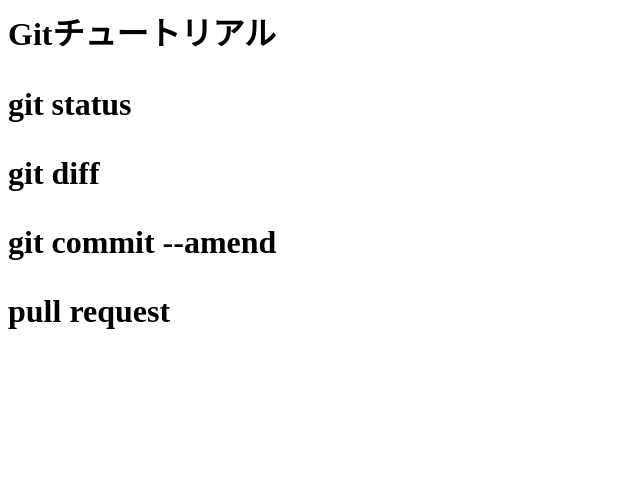
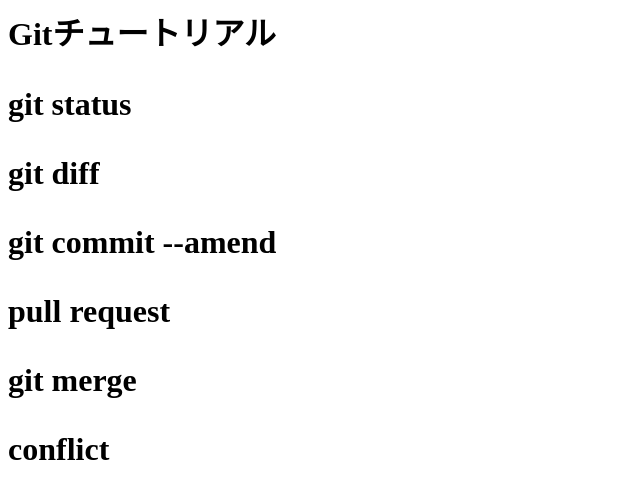
Before and after one commit to saboten3939/git_tutorial, a plain HTML site: page index.html in a window 1280 px wide. Shown: the whole page, without its empty margins (0-640 px from the left). Drawn offline with Linux system fonts and the light colour scheme.

Commit message:
Update index.html

```diff
--- a/index.html
+++ b/index.html
@@ -3,3 +3,5 @@
 <p>git diff</p>
 <p>git commit --amend</p>
 <p>pull request</p>
+<p>git merge</P>
+<p>conflict</p>
```
